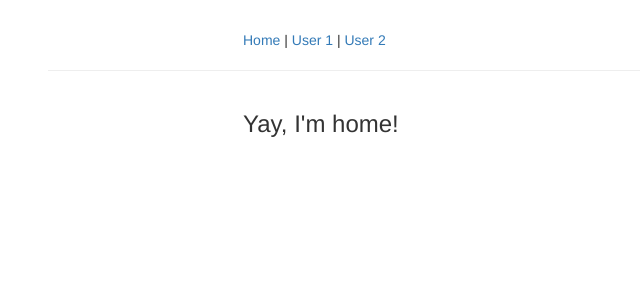
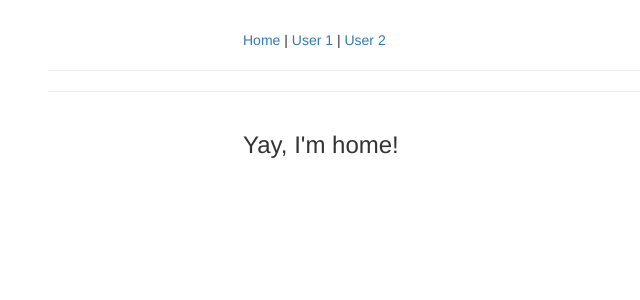
Before and after one commit to PatrickBoyn/observable-project, an Angular app: page / in a window 1280 px wide. Shown: the top 300 px of the page, without its empty margins (22-662 px from the left). Built offline with nearby package versions, Linux system fonts and the light colour scheme.

Commit message:
Added a paragraph to be displayed when activated.

```diff
--- a/src/app/app.component.html
+++ b/src/app/app.component.html
@@ -12,6 +12,8 @@
     </div>
   </div>
   <hr />
+  <p *ngIf="userActivated">Activated was pressed!</p>
+  <hr />
   <div class="row">
     <div class="col-xs-12 col-sm-10 col-md-8 col-sm-offset-1 col-md-offset-2">
       <router-outlet></router-outlet>
```
